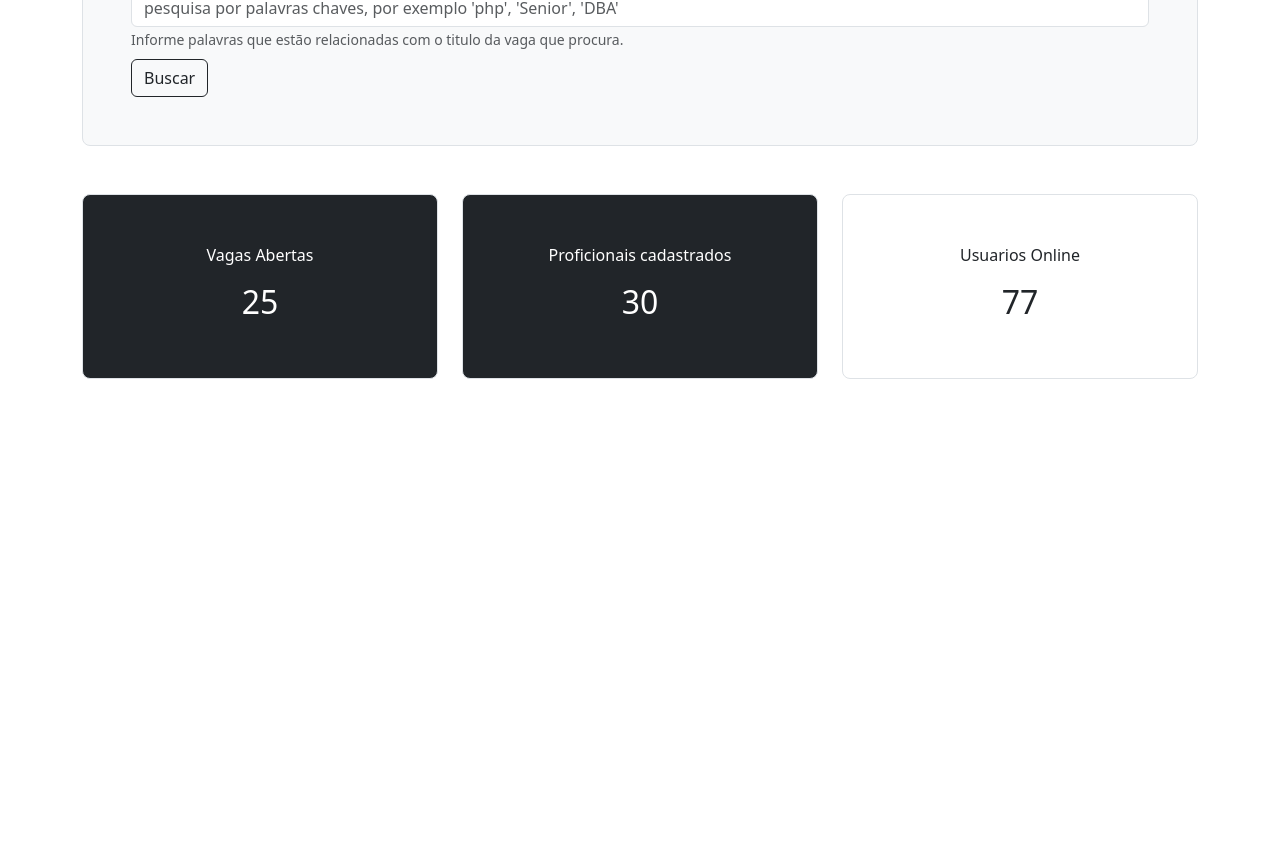
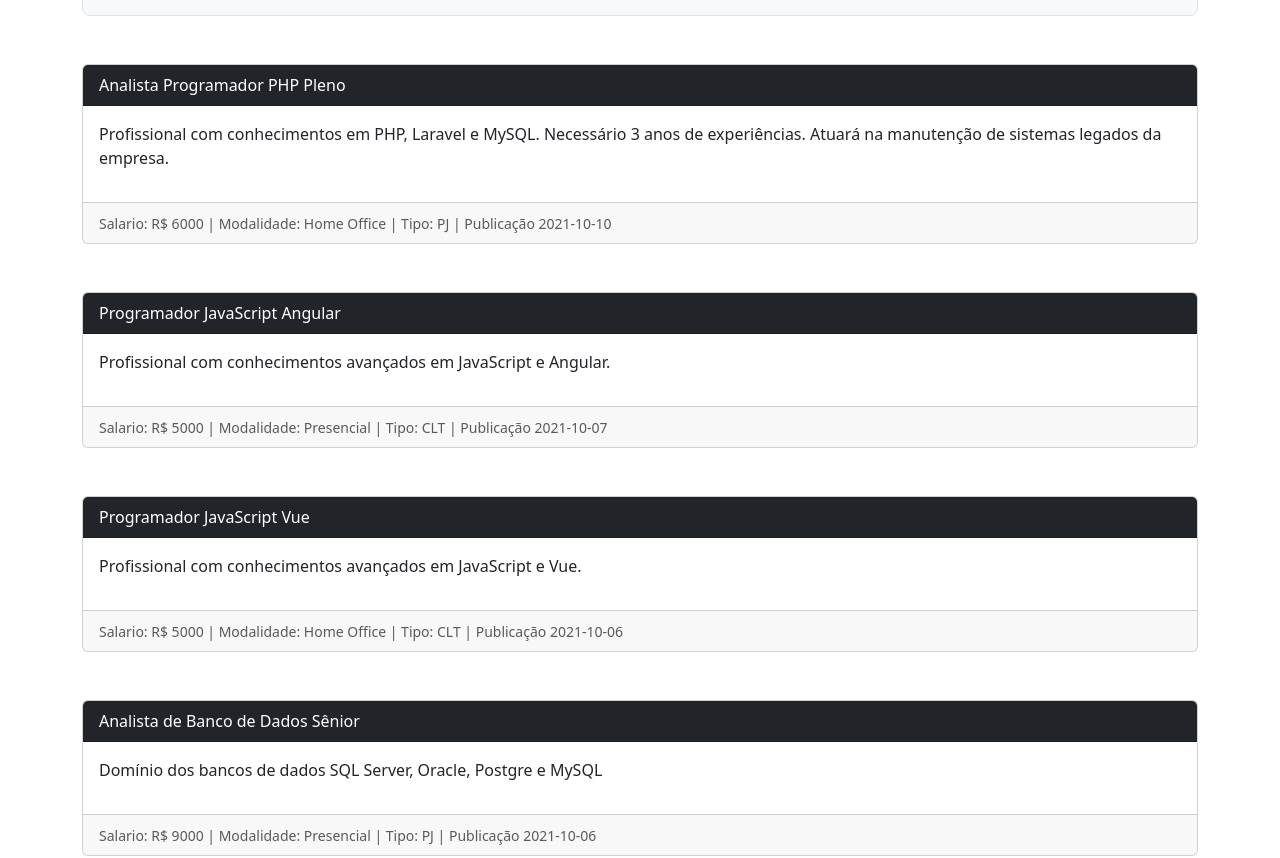
Before and after one commit to AndreLuizdeLima/Projeto-Vagas-Vue, a Vue app: page / in a window 1280 px wide. Shown: the part 340-1198 px from the top of the page. Before the commit the page ends 800 px from the top, so only its background shows below. Built offline with nearby package versions, Linux system fonts and the light colour scheme.

Commit message:
criando componente vaga

```diff
--- a/src/App.vue
+++ b/src/App.vue
@@ -1,7 +1,10 @@
 <template>
   <div>
     <topo-padrao />
-    <button @click="desmontar()">Desmontar componente conteudo</button>
+    <!--
+      <button @click="desmontar()">Desmontar componente conteudo</button>
+    -->
+
     <conteudo v-if="visibilidade" />
   </div>
 </template>
--- /dev/null
+++ b/src/components/comuns/VagasPublicadas.vue
@@ -0,0 +1,23 @@
+<template lang="">
+    <div class="card">
+        <div class="card-header bg-dark text-white">{{titulo}}</div>
+        <div class="card-body">
+            <p>{{descricao}}</p>
+        </div>
+        <div class="card-footer">
+            <small class="text-muted">Salario: R$ {{salario}} | Modalidade: {{modalidade}} | Tipo: {{tipo}} | Publicação {{publicacao}}</small>
+        </div>
+    </div>
+</template>
+<script>
+export default {
+    name: 'VagasPublicadas',
+    props: ['titulo',
+        'descricao',
+        'salario',
+        'modalidade',
+        'tipo',
+        'publicacao']
+}
+</script>
+<style></style>
--- a/src/components/layouts/LayoutConteudo.vue
+++ b/src/components/layouts/LayoutConteudo.vue
@@ -1,10 +1,11 @@
 <template>
     <div>
+        <!--
         <p>{{titulo}}</p>
         <button @click="atualizarComponente()">Atualizar</button><br>
         <button @click="conteudo = 'home-page'">home</button>
         <button @click="conteudo = 'publicar-vaga'">publicar vaga</button>
-
+        -->
         <keep-alive>
         <component :is="conteudo" />
         </keep-alive>
--- a/src/components/views/HomePage.vue
+++ b/src/components/views/HomePage.vue
@@ -5,6 +5,20 @@
                 <pesquisar-vaga />
             </div>
         </div>
+
+        <div class="row mt-5" v-for="(vaga, index) in vagas" :key="index">
+            <div class="col">
+                <vagas-publicadas
+                    :titulo="vaga.titulo"
+                    :descricao="vaga.descricao"
+                    :salario="vaga.salario"
+                    :modalidade="vaga.modalidade"
+                    :tipo="vaga.tipo"
+                    :publicacao="vaga.publicacao"
+                 />
+            </div>
+        </div>
+
         <div class="row mt-5 text-center">
             <div class="col-4">
                 <indicador titulo="Vagas Abertas" indicador="25" bg="bg-dark" color="text-white"></indicador>
@@ -12,8 +26,9 @@
             <div class="col-4">
                 <indicador titulo="Proficionais cadastrados" indicador="30" bg="bg-dark" color="text-white"></indicador>
             </div>
-            <div class="col-4">
-                <indicador titulo="Usuarios Online" :indicador="usuariosOnline" bg="bg-ligth" color="text-dark"></indicador>
+            <div class="col-4 ">
+                <indicador titulo="Usuarios Online" :indicador="usuariosOnline" bg="bg-ligth" color="text-dark">
+                </indicador>
             </div>
         </div>
     </div>
@@ -23,14 +38,57 @@
 
 import PesquisarVaga from "@/components/comuns/PesquisarVaga.vue"
 import Indicador from "@/components/comuns/IndicadorSistema.vue"
+import VagasPublicadas from "@/components/comuns/VagasPublicadas.vue"
 
 export default {
     name: 'HomePage',
     components: {
-        PesquisarVaga, Indicador
+        PesquisarVaga, Indicador, VagasPublicadas
     },
     data: () => ({
-        usuariosOnline: 0
+        usuariosOnline: 0,
+        vagas: [
+            {
+                titulo: 'Analista Programador PHP Pleno',
+                descricao: 'Profissional com conhecimentos em PHP, Laravel e MySQL. Necessário 3 anos de experiências. Atuará na manutenção de sistemas legados da empresa.',
+                salario: 6000,
+                modalidade: 'Home Office',
+                tipo: 'PJ',
+                publicacao: '2021-10-10'
+            },
+            {
+                titulo: 'Programador JavaScript Angular',
+                descricao: 'Profissional com conhecimentos avançados em JavaScript e Angular.',
+                salario: 5000,
+                modalidade: 'Presencial',
+                tipo: 'CLT',
+                publicacao: '2021-10-07'
+            },
+            {
+                titulo: 'Programador JavaScript Vue',
+                descricao: 'Profissional com conhecimentos avançados em JavaScript e Vue.',
+                salario: 5000,
+                modalidade: 'Home Office',
+                tipo: 'CLT',
+                publicacao: '2021-10-06'
+            },
+            {
+                titulo: 'Analista de Banco de Dados Sênior',
+                descricao: 'Domínio dos bancos de dados SQL Server, Oracle, Postgre e MySQL',
+                salario: 9000,
+                modalidade: 'Presencial',
+                tipo: 'PJ',
+                publicacao: '2021-10-06'
+            },
+            {
+                titulo: 'Programador Web Júnior',
+                descricao: 'Conhecimentos básicos em HTML, CSS, JavaScript, Bootstrap, PHP e MySQL',
+                salario: 3000,
+                modalidade: 'Presencial',
+                tipo: 'CLT',
+                publicacao: '2021-10-05'
+            }
+        ]
     }),
     methods: {
         getUsuariosOnline() {
```
